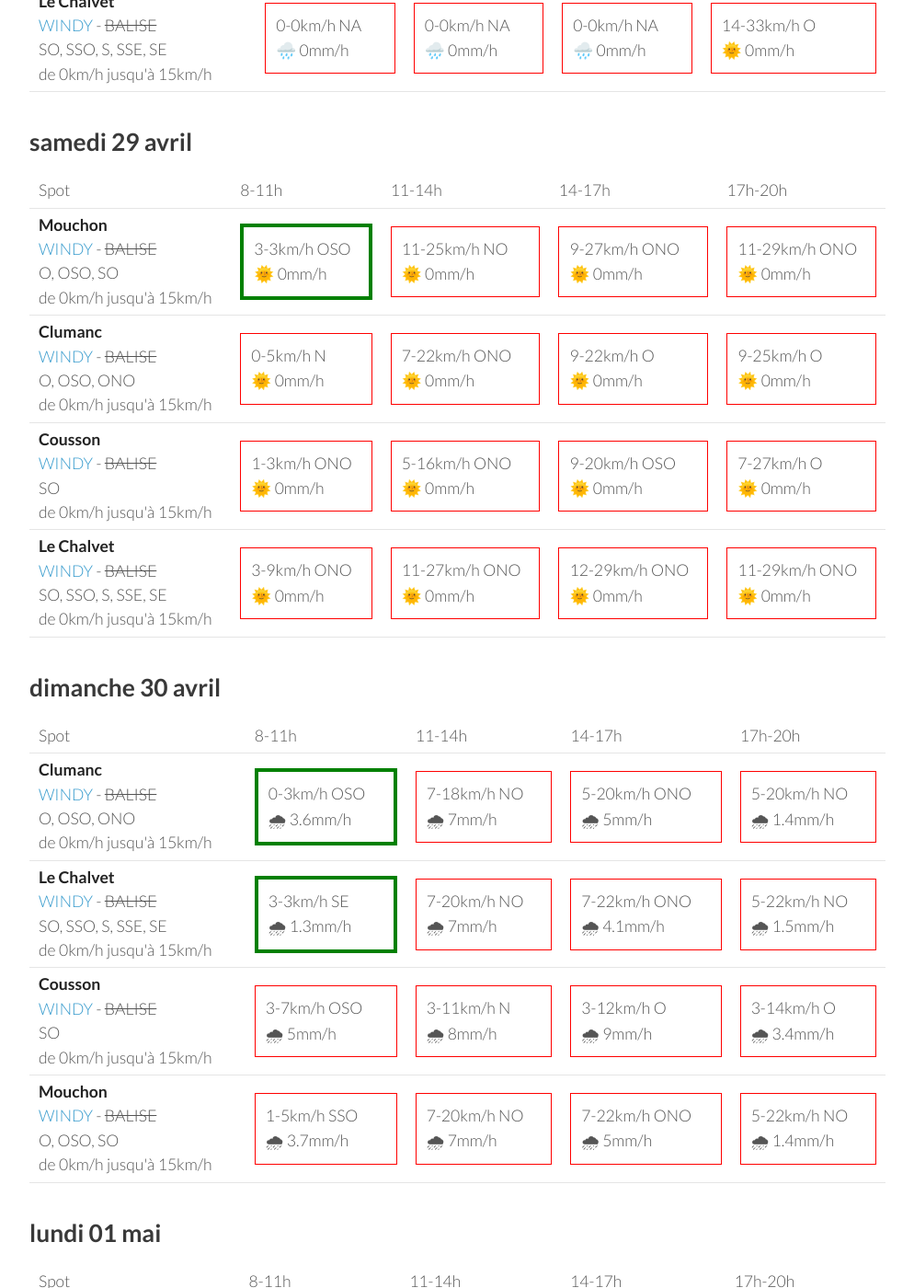
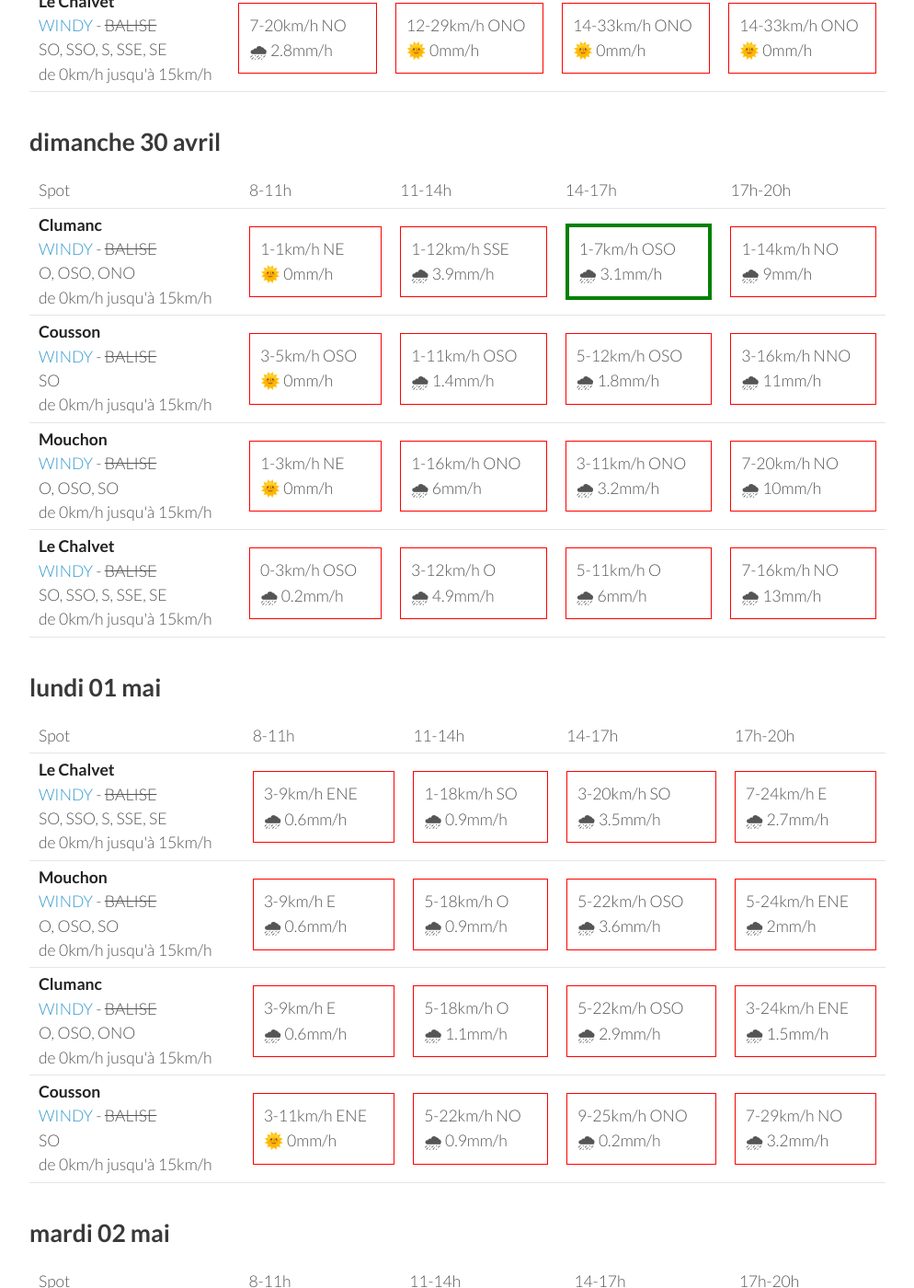
Before and after one commit to parapente-dans-le-nord/parapente-dans-le-nord.github.io, a Jekyll site: the page built from saint_andre.markdown, in a window 1280 px wide and 1400 px high, scrolled down 733 px. Shown: the whole window at 92% size, without its empty margins (26-1020 px from the left). Built offline with Jekyll 4.4.1, drawn with Linux system fonts in a browser that asks for light colours; some of the changed text lies outside the part shown.

Commit message:
update index.markdown

```diff
--- a/saint_andre.markdown
+++ b/saint_andre.markdown
@@ -24,92 +24,40 @@ page mise à jour le vendredi 28 avril 22:36
 <tr>
         <td><strong>Clumanc</strong><br><a href="https://windy.com/44.027/6.402?43.914,6.403,10,m:eSxaglP">WINDY</a> - <span class="no-balise"> BALISE </span><br> <span class="vent-favorable">O, OSO, ONO</span><br><span class="force-vent">de 0km/h jusqu'à 15km/h</span> </td>
 
-            <td><div class="not-flyable"><p>0-0km/h NA</p><p>🌧️ 0mm/h</p></div></td>
-            <td><div class="not-flyable"><p>0-0km/h NA</p><p>🌧️ 0mm/h</p></div></td>
-            <td><div class="not-flyable"><p>0-0km/h NA</p><p>🌧️ 0mm/h</p></div></td>
-            <td><div class="not-flyable"><p>9-25km/h O</p><p>🌞 0mm/h</p></div></td>
+            <td><div class="not-flyable"><p>1-11km/h NNE</p><p>🌧 3.4mm/h</p></div></td>
+            <td><div class="not-flyable"><p>5-18km/h ONO</p><p>🌞 0mm/h</p></div></td>
+            <td><div class="not-flyable"><p>12-27km/h O</p><p>🌞 0mm/h</p></div></td>
+            <td><div class="not-flyable"><p>11-27km/h ONO</p><p>🌞 0mm/h</p></div></td>
+
 
     </tr>
 <tr>
         <td><strong>Mouchon</strong><br><a href="https://windy.com/43.992/6.424?43.878,6.425,10,m:eSuaglR">WINDY</a> - <span class="no-balise"> BALISE </span><br> <span class="vent-favorable">O, OSO, SO</span><br><span class="force-vent">de 0km/h jusqu'à 15km/h</span> </td>
 
-            <td><div class="not-flyable"><p>0-0km/h NA</p><p>🌧️ 0mm/h</p></div></td>
-            <td><div class="not-flyable"><p>0-0km/h NA</p><p>🌧️ 0mm/h</p></div></td>
-            <td><div class="not-flyable"><p>0-0km/h NA</p><p>🌧️ 0mm/h</p></div></td>
-            <td><div class="not-flyable"><p>11-29km/h O</p><p>🌞 0mm/h</p></div></td>
-
-    </tr>
-<tr>
-        <td><strong>Cousson</strong><br><a href="https://windy.com/44.054/6.240?43.940,6.241,10,m:eSAaglz">WINDY</a> - <span class="no-balise"> BALISE </span><br> <span class="vent-favorable">SO</span><br><span class="force-vent">de 0km/h jusqu'à 15km/h</span> </td>
-
-            <td><div class="not-flyable"><p>0-0km/h NA</p><p>🌧️ 0mm/h</p></div></td>
-            <td><div class="not-flyable"><p>0-0km/h NA</p><p>🌧️ 0mm/h</p></div></td>
-            <td><div class="not-flyable"><p>0-0km/h NA</p><p>🌧️ 0mm/h</p></div></td>
-            <td><div class="not-flyable"><p>12-29km/h OSO</p><p>🌞 0mm/h</p></div></td>
-
-    </tr>
-<tr>
-        <td><strong>Le Chalvet</strong><br><a href="https://windy.com/43.979/6.480?43.866,6.480,10,m:eSsaglX">WINDY</a> - <span class="no-balise"> BALISE </span><br> <span class="vent-favorable">SO, SSO, S, SSE, SE</span><br><span class="force-vent">de 0km/h jusqu'à 15km/h</span> </td>
-
-            <td><div class="not-flyable"><p>0-0km/h NA</p><p>🌧️ 0mm/h</p></div></td>
-            <td><div class="not-flyable"><p>0-0km/h NA</p><p>🌧️ 0mm/h</p></div></td>
-            <td><div class="not-flyable"><p>0-0km/h NA</p><p>🌧️ 0mm/h</p></div></td>
-            <td><div class="not-flyable"><p>14-33km/h O</p><p>🌞 0mm/h</p></div></td>
-
-    </tr>
-
-</tbody>
-</table>
-{:/}
-## samedi 29 avril
-
-{::nomarkdown}
-<table>
-  <tbody>
-    <tr>
-      <td>Spot</td>
-      <td>8-11h</td>
-      <td>11-14h</td>
-      <td>14-17h</td>
-      <td>17h-20h</td>
-    </tr>
-<tr>
-        <td><strong>Mouchon</strong><br><a href="https://windy.com/43.992/6.424?43.878,6.425,10,m:eSuaglR">WINDY</a> - <span class="no-balise"> BALISE </span><br> <span class="vent-favorable">O, OSO, SO</span><br><span class="force-vent">de 0km/h jusqu'à 15km/h</span> </td>
-
-            <td><div class="flyable"><p>3-3km/h OSO</p><p>🌞 0mm/h</p></div></td>
+            <td><div class="not-flyable"><p>5-14km/h ONO</p><p>🌧 3.6mm/h</p></div></td>
             <td><div class="not-flyable"><p>11-25km/h NO</p><p>🌞 0mm/h</p></div></td>
-            <td><div class="not-flyable"><p>9-27km/h ONO</p><p>🌞 0mm/h</p></div></td>
-            <td><div class="not-flyable"><p>11-29km/h ONO</p><p>🌞 0mm/h</p></div></td>
-
-
-    </tr>
-<tr>
-        <td><strong>Clumanc</strong><br><a href="https://windy.com/44.027/6.402?43.914,6.403,10,m:eSxaglP">WINDY</a> - <span class="no-balise"> BALISE </span><br> <span class="vent-favorable">O, OSO, ONO</span><br><span class="force-vent">de 0km/h jusqu'à 15km/h</span> </td>
-
-            <td><div class="not-flyable"><p>0-5km/h N</p><p>🌞 0mm/h</p></div></td>
-            <td><div class="not-flyable"><p>7-22km/h ONO</p><p>🌞 0mm/h</p></div></td>
-            <td><div class="not-flyable"><p>9-22km/h O</p><p>🌞 0mm/h</p></div></td>
-            <td><div class="not-flyable"><p>9-25km/h O</p><p>🌞 0mm/h</p></div></td>
+            <td><div class="not-flyable"><p>12-35km/h NO</p><p>🌞 0mm/h</p></div></td>
+            <td><div class="not-flyable"><p>12-31km/h NO</p><p>🌞 0mm/h</p></div></td>
 
 
     </tr>
 <tr>
         <td><strong>Cousson</strong><br><a href="https://windy.com/44.054/6.240?43.940,6.241,10,m:eSAaglz">WINDY</a> - <span class="no-balise"> BALISE </span><br> <span class="vent-favorable">SO</span><br><span class="force-vent">de 0km/h jusqu'à 15km/h</span> </td>
 
-            <td><div class="not-flyable"><p>1-3km/h ONO</p><p>🌞 0mm/h</p></div></td>
-            <td><div class="not-flyable"><p>5-16km/h ONO</p><p>🌞 0mm/h</p></div></td>
-            <td><div class="not-flyable"><p>9-20km/h OSO</p><p>🌞 0mm/h</p></div></td>
-            <td><div class="not-flyable"><p>7-27km/h O</p><p>🌞 0mm/h</p></div></td>
+            <td><div class="not-flyable"><p>3-11km/h NNO</p><p>🌧 5mm/h</p></div></td>
+            <td><div class="not-flyable"><p>9-22km/h NO</p><p>🌞 0mm/h</p></div></td>
+            <td><div class="not-flyable"><p>11-29km/h ONO</p><p>🌞 0mm/h</p></div></td>
+            <td><div class="not-flyable"><p>12-29km/h NO</p><p>🌞 0mm/h</p></div></td>
 
 
     </tr>
 <tr>
         <td><strong>Le Chalvet</strong><br><a href="https://windy.com/43.979/6.480?43.866,6.480,10,m:eSsaglX">WINDY</a> - <span class="no-balise"> BALISE </span><br> <span class="vent-favorable">SO, SSO, S, SSE, SE</span><br><span class="force-vent">de 0km/h jusqu'à 15km/h</span> </td>
 
-            <td><div class="not-flyable"><p>3-9km/h ONO</p><p>🌞 0mm/h</p></div></td>
-            <td><div class="not-flyable"><p>11-27km/h ONO</p><p>🌞 0mm/h</p></div></td>
+            <td><div class="not-flyable"><p>7-20km/h NO</p><p>🌧 2.8mm/h</p></div></td>
             <td><div class="not-flyable"><p>12-29km/h ONO</p><p>🌞 0mm/h</p></div></td>
-            <td><div class="not-flyable"><p>11-29km/h ONO</p><p>🌞 0mm/h</p></div></td>
+            <td><div class="not-flyable"><p>14-33km/h ONO</p><p>🌞 0mm/h</p></div></td>
+            <td><div class="not-flyable"><p>14-33km/h ONO</p><p>🌞 0mm/h</p></div></td>
 
 
     </tr>
@@ -132,40 +80,40 @@ page mise à jour le vendredi 28 avril 22:36
 <tr>
         <td><strong>Clumanc</strong><br><a href="https://windy.com/44.027/6.402?43.914,6.403,10,m:eSxaglP">WINDY</a> - <span class="no-balise"> BALISE </span><br> <span class="vent-favorable">O, OSO, ONO</span><br><span class="force-vent">de 0km/h jusqu'à 15km/h</span> </td>
 
-            <td><div class="flyable"><p>0-3km/h OSO</p><p>🌧 3.6mm/h</p></div></td>
-            <td><div class="not-flyable"><p>7-18km/h NO</p><p>🌧 7mm/h</p></div></td>
-            <td><div class="not-flyable"><p>5-20km/h ONO</p><p>🌧 5mm/h</p></div></td>
-            <td><div class="not-flyable"><p>5-20km/h NO</p><p>🌧 1.4mm/h</p></div></td>
+            <td><div class="not-flyable"><p>1-1km/h NE</p><p>🌞 0mm/h</p></div></td>
+            <td><div class="not-flyable"><p>1-12km/h SSE</p><p>🌧 3.9mm/h</p></div></td>
+            <td><div class="flyable"><p>1-7km/h OSO</p><p>🌧 3.1mm/h</p></div></td>
+            <td><div class="not-flyable"><p>1-14km/h NO</p><p>🌧 9mm/h</p></div></td>
+
+
+    </tr>
+<tr>
+        <td><strong>Cousson</strong><br><a href="https://windy.com/44.054/6.240?43.940,6.241,10,m:eSAaglz">WINDY</a> - <span class="no-balise"> BALISE </span><br> <span class="vent-favorable">SO</span><br><span class="force-vent">de 0km/h jusqu'à 15km/h</span> </td>
+
+            <td><div class="not-flyable"><p>3-5km/h OSO</p><p>🌞 0mm/h</p></div></td>
+            <td><div class="not-flyable"><p>1-11km/h OSO</p><p>🌧 1.4mm/h</p></div></td>
+            <td><div class="not-flyable"><p>5-12km/h OSO</p><p>🌧 1.8mm/h</p></div></td>
+            <td><div class="not-flyable"><p>3-16km/h NNO</p><p>🌧 11mm/h</p></div></td>
+
+
+    </tr>
+<tr>
+        <td><strong>Mouchon</strong><br><a href="https://windy.com/43.992/6.424?43.878,6.425,10,m:eSuaglR">WINDY</a> - <span class="no-balise"> BALISE </span><br> <span class="vent-favorable">O, OSO, SO</span><br><span class="force-vent">de 0km/h jusqu'à 15km/h</span> </td>
+
+            <td><div class="not-flyable"><p>1-3km/h NE</p><p>🌞 0mm/h</p></div></td>
+            <td><div class="not-flyable"><p>1-16km/h ONO</p><p>🌧 6mm/h</p></div></td>
+            <td><div class="not-flyable"><p>3-11km/h ONO</p><p>🌧 3.2mm/h</p></div></td>
+            <td><div class="not-flyable"><p>7-20km/h NO</p><p>🌧 10mm/h</p></div></td>
 
 
     </tr>
 <tr>
         <td><strong>Le Chalvet</strong><br><a href="https://windy.com/43.979/6.480?43.866,6.480,10,m:eSsaglX">WINDY</a> - <span class="no-balise"> BALISE </span><br> <span class="vent-favorable">SO, SSO, S, SSE, SE</span><br><span class="force-vent">de 0km/h jusqu'à 15km/h</span> </td>
 
-            <td><div class="flyable"><p>3-3km/h SE</p><p>🌧 1.3mm/h</p></div></td>
-            <td><div class="not-flyable"><p>7-20km/h NO</p><p>🌧 7mm/h</p></div></td>
-            <td><div class="not-flyable"><p>7-22km/h ONO</p><p>🌧 4.1mm/h</p></div></td>
-            <td><div class="not-flyable"><p>5-22km/h NO</p><p>🌧 1.5mm/h</p></div></td>
-
-
-    </tr>
-<tr>
-        <td><strong>Cousson</strong><br><a href="https://windy.com/44.054/6.240?43.940,6.241,10,m:eSAaglz">WINDY</a> - <span class="no-balise"> BALISE </span><br> <span class="vent-favorable">SO</span><br><span class="force-vent">de 0km/h jusqu'à 15km/h</span> </td>
-
-            <td><div class="not-flyable"><p>3-7km/h OSO</p><p>🌧 5mm/h</p></div></td>
-            <td><div class="not-flyable"><p>3-11km/h N</p><p>🌧 8mm/h</p></div></td>
-            <td><div class="not-flyable"><p>3-12km/h O</p><p>🌧 9mm/h</p></div></td>
-            <td><div class="not-flyable"><p>3-14km/h O</p><p>🌧 3.4mm/h</p></div></td>
-
-
-    </tr>
-<tr>
-        <td><strong>Mouchon</strong><br><a href="https://windy.com/43.992/6.424?43.878,6.425,10,m:eSuaglR">WINDY</a> - <span class="no-balise"> BALISE </span><br> <span class="vent-favorable">O, OSO, SO</span><br><span class="force-vent">de 0km/h jusqu'à 15km/h</span> </td>
-
-            <td><div class="not-flyable"><p>1-5km/h SSO</p><p>🌧 3.7mm/h</p></div></td>
-            <td><div class="not-flyable"><p>7-20km/h NO</p><p>🌧 7mm/h</p></div></td>
-            <td><div class="not-flyable"><p>7-22km/h ONO</p><p>🌧 5mm/h</p></div></td>
-            <td><div class="not-flyable"><p>5-22km/h NO</p><p>🌧 1.4mm/h</p></div></td>
+            <td><div class="not-flyable"><p>0-3km/h OSO</p><p>🌧 0.2mm/h</p></div></td>
+            <td><div class="not-flyable"><p>3-12km/h O</p><p>🌧 4.9mm/h</p></div></td>
+            <td><div class="not-flyable"><p>5-11km/h O</p><p>🌧 6mm/h</p></div></td>
+            <td><div class="not-flyable"><p>7-16km/h NO</p><p>🌧 13mm/h</p></div></td>
 
 
     </tr>
@@ -188,40 +136,40 @@ page mise à jour le vendredi 28 avril 22:36
 <tr>
         <td><strong>Le Chalvet</strong><br><a href="https://windy.com/43.979/6.480?43.866,6.480,10,m:eSsaglX">WINDY</a> - <span class="no-balise"> BALISE </span><br> <span class="vent-favorable">SO, SSO, S, SSE, SE</span><br><span class="force-vent">de 0km/h jusqu'à 15km/h</span> </td>
 
-            <td><div class="not-flyable"><p>3-12km/h ESE</p><p>🌞 0mm/h</p></div></td>
-            <td><div class="not-flyable"><p>3-16km/h SO</p><p>🌧 0.2mm/h</p></div></td>
-            <td><div class="not-flyable"><p>5-22km/h ENE</p><p>🌧 6mm/h</p></div></td>
-            <td><div class="not-flyable"><p>3-22km/h NNE</p><p>🌧 4.6mm/h</p></div></td>
+            <td><div class="not-flyable"><p>3-9km/h ENE</p><p>🌧 0.6mm/h</p></div></td>
+            <td><div class="not-flyable"><p>1-18km/h SO</p><p>🌧 0.9mm/h</p></div></td>
+            <td><div class="not-flyable"><p>3-20km/h SO</p><p>🌧 3.5mm/h</p></div></td>
+            <td><div class="not-flyable"><p>7-24km/h E</p><p>🌧 2.7mm/h</p></div></td>
+
+
+    </tr>
+<tr>
+        <td><strong>Mouchon</strong><br><a href="https://windy.com/43.992/6.424?43.878,6.425,10,m:eSuaglR">WINDY</a> - <span class="no-balise"> BALISE </span><br> <span class="vent-favorable">O, OSO, SO</span><br><span class="force-vent">de 0km/h jusqu'à 15km/h</span> </td>
+
+            <td><div class="not-flyable"><p>3-9km/h E</p><p>🌧 0.6mm/h</p></div></td>
+            <td><div class="not-flyable"><p>5-18km/h O</p><p>🌧 0.9mm/h</p></div></td>
+            <td><div class="not-flyable"><p>5-22km/h OSO</p><p>🌧 3.6mm/h</p></div></td>
+            <td><div class="not-flyable"><p>5-24km/h ENE</p><p>🌧 2mm/h</p></div></td>
 
 
     </tr>
 <tr>
         <td><strong>Clumanc</strong><br><a href="https://windy.com/44.027/6.402?43.914,6.403,10,m:eSxaglP">WINDY</a> - <span class="no-balise"> BALISE </span><br> <span class="vent-favorable">O, OSO, ONO</span><br><span class="force-vent">de 0km/h jusqu'à 15km/h</span> </td>
 
-            <td><div class="not-flyable"><p>3-11km/h ESE</p><p>🌞 0mm/h</p></div></td>
-            <td><div class="not-flyable"><p>3-16km/h OSO</p><p>🌧 0.2mm/h</p></div></td>
-            <td><div class="not-flyable"><p>5-22km/h ENE</p><p>🌧 3.7mm/h</p></div></td>
-            <td><div class="not-flyable"><p>7-25km/h ENE</p><p>🌧 4.1mm/h</p></div></td>
-
-
-    </tr>
-<tr>
-        <td><strong>Mouchon</strong><br><a href="https://windy.com/43.992/6.424?43.878,6.425,10,m:eSuaglR">WINDY</a> - <span class="no-balise"> BALISE </span><br> <span class="vent-favorable">O, OSO, SO</span><br><span class="force-vent">de 0km/h jusqu'à 15km/h</span> </td>
-
-            <td><div class="not-flyable"><p>3-11km/h ESE</p><p>🌞 0mm/h</p></div></td>
-            <td><div class="not-flyable"><p>3-16km/h OSO</p><p>🌧 0.2mm/h</p></div></td>
-            <td><div class="not-flyable"><p>5-22km/h ENE</p><p>🌧 4.6mm/h</p></div></td>
-            <td><div class="not-flyable"><p>5-24km/h ENE</p><p>🌧 4.2mm/h</p></div></td>
+            <td><div class="not-flyable"><p>3-9km/h E</p><p>🌧 0.6mm/h</p></div></td>
+            <td><div class="not-flyable"><p>5-18km/h O</p><p>🌧 1.1mm/h</p></div></td>
+            <td><div class="not-flyable"><p>5-22km/h OSO</p><p>🌧 2.9mm/h</p></div></td>
+            <td><div class="not-flyable"><p>3-24km/h ENE</p><p>🌧 1.5mm/h</p></div></td>
 
 
     </tr>
 <tr>
         <td><strong>Cousson</strong><br><a href="https://windy.com/44.054/6.240?43.940,6.241,10,m:eSAaglz">WINDY</a> - <span class="no-balise"> BALISE </span><br> <span class="vent-favorable">SO</span><br><span class="force-vent">de 0km/h jusqu'à 15km/h</span> </td>
 
-            <td><div class="not-flyable"><p>1-11km/h NNE</p><p>🌧 0.3mm/h</p></div></td>
-            <td><div class="not-flyable"><p>3-16km/h O</p><p>🌧 0.3mm/h</p></div></td>
-            <td><div class="not-flyable"><p>1-20km/h NNO</p><p>🌧 0.3mm/h</p></div></td>
-            <td><div class="not-flyable"><p>7-27km/h ENE</p><p>🌧 3.1mm/h</p></div></td>
+            <td><div class="not-flyable"><p>3-11km/h ENE</p><p>🌞 0mm/h</p></div></td>
+            <td><div class="not-flyable"><p>5-22km/h NO</p><p>🌧 0.9mm/h</p></div></td>
+            <td><div class="not-flyable"><p>9-25km/h ONO</p><p>🌧 0.2mm/h</p></div></td>
+            <td><div class="not-flyable"><p>7-29km/h NO</p><p>🌧 3.2mm/h</p></div></td>
 
 
     </tr>
@@ -244,8 +192,8 @@ page mise à jour le vendredi 28 avril 22:36
 <tr>
         <td><strong>Mouchon</strong><br><a href="https://windy.com/43.992/6.424?43.878,6.425,10,m:eSuaglR">WINDY</a> - <span class="no-balise"> BALISE </span><br> <span class="vent-favorable">O, OSO, SO</span><br><span class="force-vent">de 0km/h jusqu'à 15km/h</span> </td>
 
-            <td><div class="not-flyable"><p>1-14km/h NE</p><p>🌞 0mm/h</p></div></td>
-            <td><div class="not-flyable"><p>7-22km/h O</p><p>🌞 0mm/h</p></div></td>
+            <td><div class="not-flyable"><p>3-14km/h NE</p><p>🌞 0mm/h</p></div></td>
+            <td><div class="not-flyable"><p>5-22km/h O</p><p>🌞 0mm/h</p></div></td>
             <td><div class="not-flyable"><p>7-27km/h ONO</p><p>🌞 0mm/h</p></div></td>
             <td><div class="not-flyable"><p>1-29km/h E</p><p>🌧 3mm/h</p></div></td>
 
@@ -254,8 +202,8 @@ page mise à jour le vendredi 28 avril 22:36
 <tr>
         <td><strong>Clumanc</strong><br><a href="https://windy.com/44.027/6.402?43.914,6.403,10,m:eSxaglP">WINDY</a> - <span class="no-balise"> BALISE </span><br> <span class="vent-favorable">O, OSO, ONO</span><br><span class="force-vent">de 0km/h jusqu'à 15km/h</span> </td>
 
-            <td><div class="not-flyable"><p>3-16km/h ENE</p><p>🌞 0mm/h</p></div></td>
-            <td><div class="not-flyable"><p>7-22km/h ONO</p><p>🌞 0mm/h</p></div></td>
+            <td><div class="not-flyable"><p>5-16km/h NE</p><p>🌞 0mm/h</p></div></td>
+            <td><div class="not-flyable"><p>7-24km/h ONO</p><p>🌞 0mm/h</p></div></td>
             <td><div class="not-flyable"><p>7-27km/h ONO</p><p>🌧 0.2mm/h</p></div></td>
             <td><div class="not-flyable"><p>0-29km/h SE</p><p>🌧 3mm/h</p></div></td>
 
@@ -265,7 +213,7 @@ page mise à jour le vendredi 28 avril 22:36
         <td><strong>Cousson</strong><br><a href="https://windy.com/44.054/6.240?43.940,6.241,10,m:eSAaglz">WINDY</a> - <span class="no-balise"> BALISE </span><br> <span class="vent-favorable">SO</span><br><span class="force-vent">de 0km/h jusqu'à 15km/h</span> </td>
 
             <td><div class="not-flyable"><p>5-20km/h NNE</p><p>🌞 0mm/h</p></div></td>
-            <td><div class="not-flyable"><p>7-25km/h NO</p><p>🌞 0mm/h</p></div></td>
+            <td><div class="not-flyable"><p>9-25km/h NO</p><p>🌞 0mm/h</p></div></td>
             <td><div class="not-flyable"><p>9-29km/h ONO</p><p>🌞 0mm/h</p></div></td>
             <td><div class="not-flyable"><p>3-33km/h SSO</p><p>🌧 4mm/h</p></div></td>
 
@@ -274,8 +222,8 @@ page mise à jour le vendredi 28 avril 22:36
 <tr>
         <td><strong>Le Chalvet</strong><br><a href="https://windy.com/43.979/6.480?43.866,6.480,10,m:eSsaglX">WINDY</a> - <span class="no-balise"> BALISE </span><br> <span class="vent-favorable">SO, SSO, S, SSE, SE</span><br><span class="force-vent">de 0km/h jusqu'à 15km/h</span> </td>
 
-            <td><div class="not-flyable"><p>1-12km/h NNE</p><p>🌞 0mm/h</p></div></td>
-            <td><div class="not-flyable"><p>7-22km/h O</p><p>🌞 0mm/h</p></div></td>
+            <td><div class="not-flyable"><p>3-14km/h NE</p><p>🌞 0mm/h</p></div></td>
+            <td><div class="not-flyable"><p>5-18km/h O</p><p>🌞 0mm/h</p></div></td>
             <td><div class="not-flyable"><p>5-27km/h ONO</p><p>🌞 0mm/h</p></div></td>
             <td><div class="not-flyable"><p>1-27km/h E</p><p>🌧 3.3mm/h</p></div></td>
 
```
Also changed, not shown: other parts of saint_andre.markdown (+2 -2 lines).
